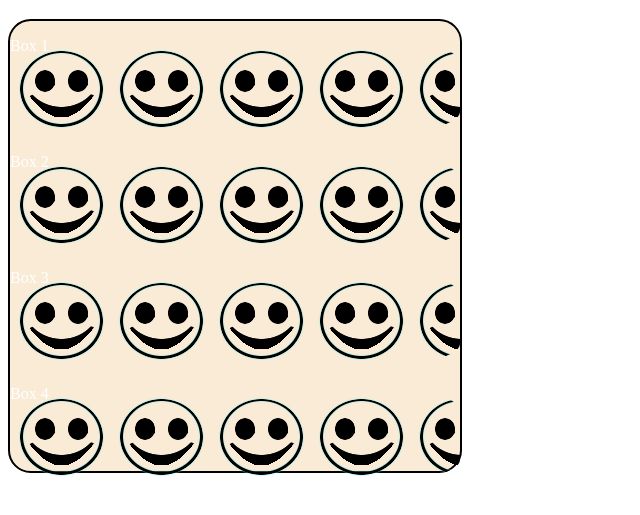
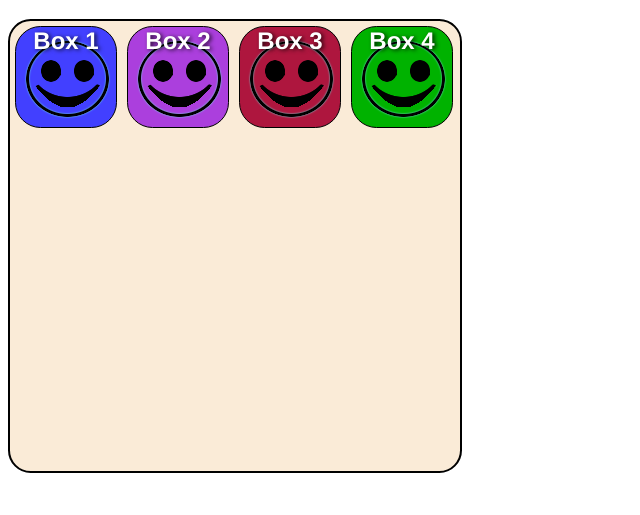
Before and after one commit to DJFulton09/HTML-and-CSS-Projects, a plain HTML site: page Basic_HTML_and_CSS/Basic_CSS_demo_1.html in a window 1280 px wide. Shown: the part 61-576 px from the top of the page, without its empty margins (0-640 px from the left). Drawn offline with Linux system fonts and the light colour scheme; files that its build step writes are made by us from their sources.

Commit message:
made small changes

```diff
--- a/Basic_HTML_and_CSS/basic_style.css
+++ b/Basic_HTML_and_CSS/basic_style.css
@@ -22,11 +22,63 @@ h1{
 .container .squares:nth-child(-n+4) {
     background-image: url("../images/icons/smiley2.png");
     color: #fff;
-    float: left
+    float: left;
     width: 100px;
     height: 100px;
-    margin: 5px
+    margin: 5px;
     border: 1px solid black;
     border-radius: 25%;
     cursor: pointer;
+    transition: transform .5s ease-in-out;
 }
+
+
+/*------------------------------------------------
+    SELECT ALL SQUARES PARAGRAPHS IN THE ARRAY
+------------------------------------------------*/
+.squares:nth-child(-n+4) p{
+    font-family: "Helvetica Neue", Helvetica, Arial, sans-serif;
+    font-size: 1.5em;
+    font-weight: 900;
+    text-align: center;
+    margin: 0;
+    text-shadow: 2px 1px 4px rgba(0,0,0,0.8)
+}
+
+/*-------------------------------------------------
+    INDIVIDUALLY SELECT A SQQUARE IN THE ARRAY
+--------------------------------------------------*/
+.squares:nth-child(1){
+    background: #4240ff
+}
+
+.squares:nth-child(2){
+    background: #ab3fdd;
+}
+
+.squares:nth-child(3){
+    background: #ae163e
+}
+
+.squares:nth-child(4){
+    background: #00b200
+}
+
+/*----------------------------------------------
+    HOVER, TRANSLATE & TRANSFORM EFFECTS
+----------------------------------------------*/
+.squares:nth-child(-n+4) :hover;{
+    background-image: url("../images/icons/smiley1.png");
+}
+.squares:nth-child(1) :hover{
+    background: #13b4ff;
+}
+.squares:nth-child(2) :hover{
+    background: #d861af;
+}
+.squares:nth-child(3) :hover{
+    background: #81205f;
+}
+.squares:nth-child(4) :hover{
+    background: #77b800;
+}
```
